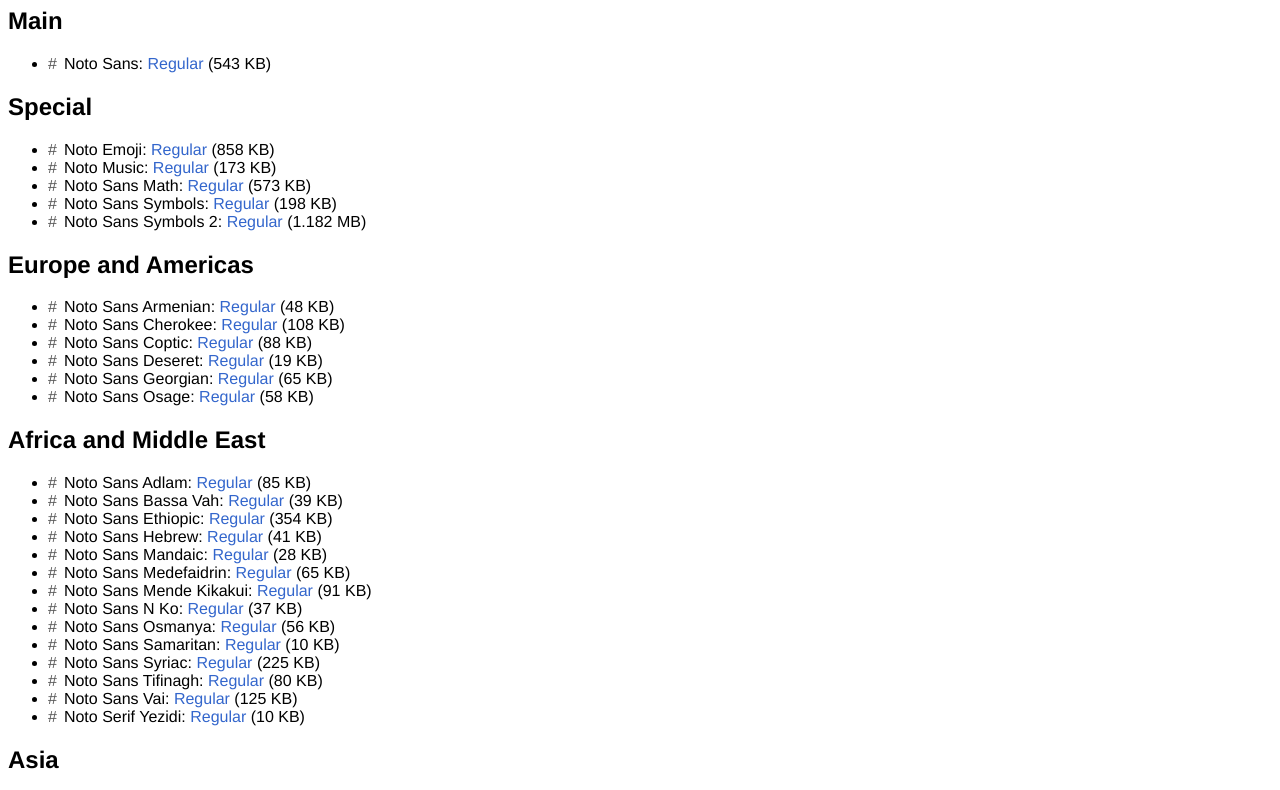
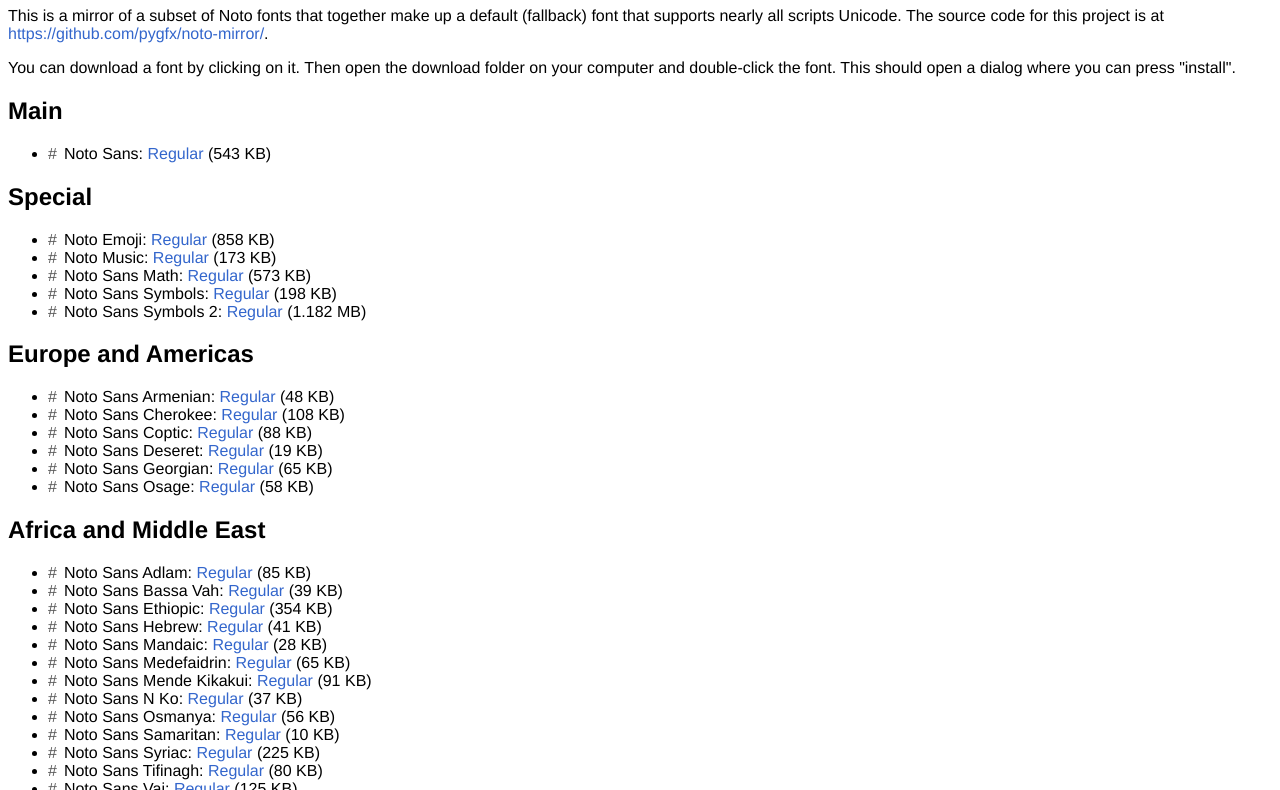
Before and after one commit to pygfx/noto-mirror, a plain HTML site: page docs/index.html in a window 1280 px wide. Shown: the part 73-863 px from the top of the page. Drawn offline with Linux system fonts and the light colour scheme.

Commit message:
Add text to the page

```diff
--- a/docs/index.html
+++ b/docs/index.html
@@ -31,6 +31,17 @@ li:target { background: #dfd; }
 <body>
 
 <h1>Noto font mirror</h1>
+
+<p>
+This is a mirror of a subset of Noto fonts that together make up a
+default (fallback) font that supports nearly all scripts Unicode.
+The source code for this project is at
+<a href='https://github.com/pygfx/noto-mirror/'>https://github.com/pygfx/noto-mirror/</a>.
+</p><p>
+You can download a font by clicking on it. Then open the download folder
+on your computer and double-click the font. This should open a dialog
+where you can press "install".
+</p>
 
 
 <h2 id='Main'>Main</h2>
```
Also changed, not shown: docs/template.html (+11 -0 lines), 1 other file.
